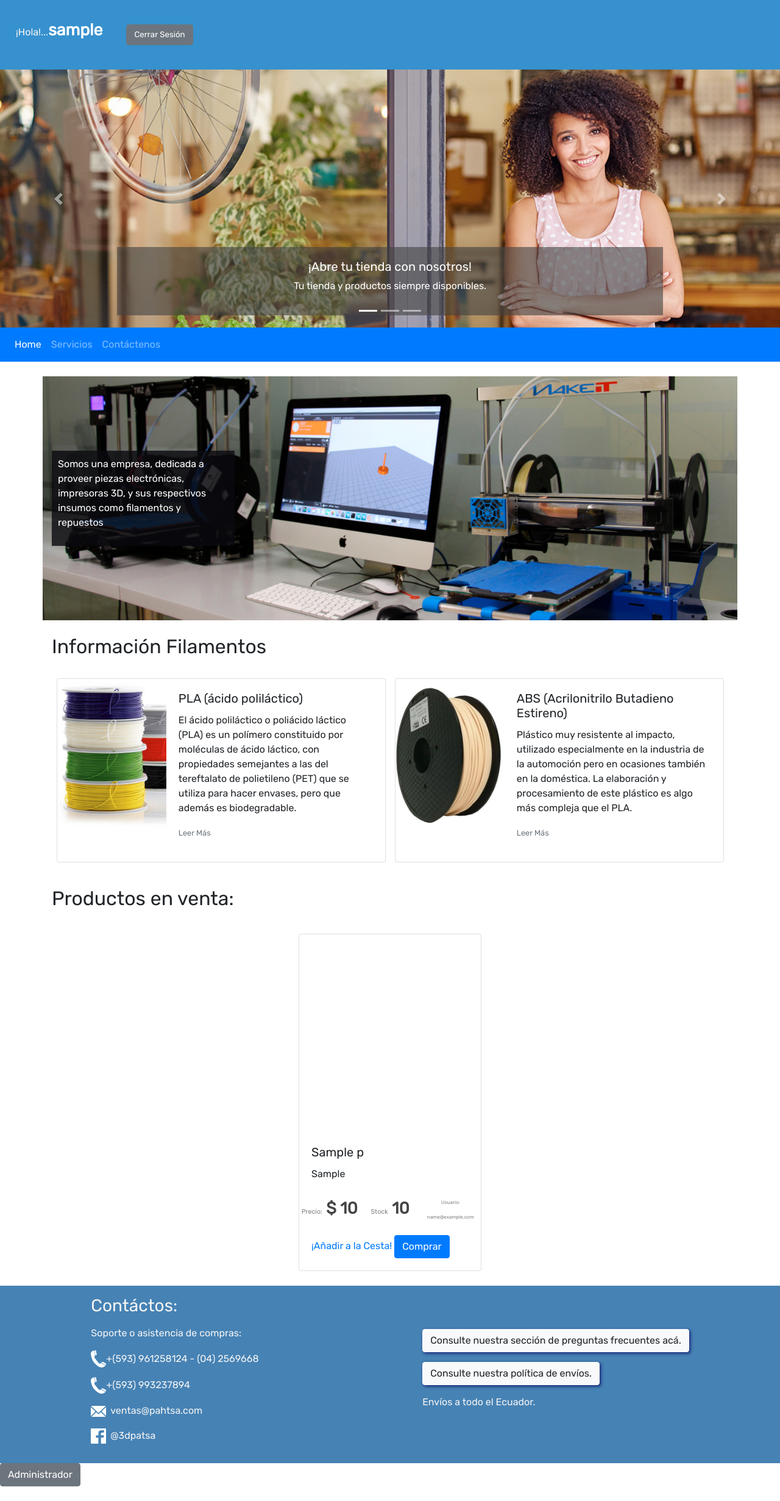
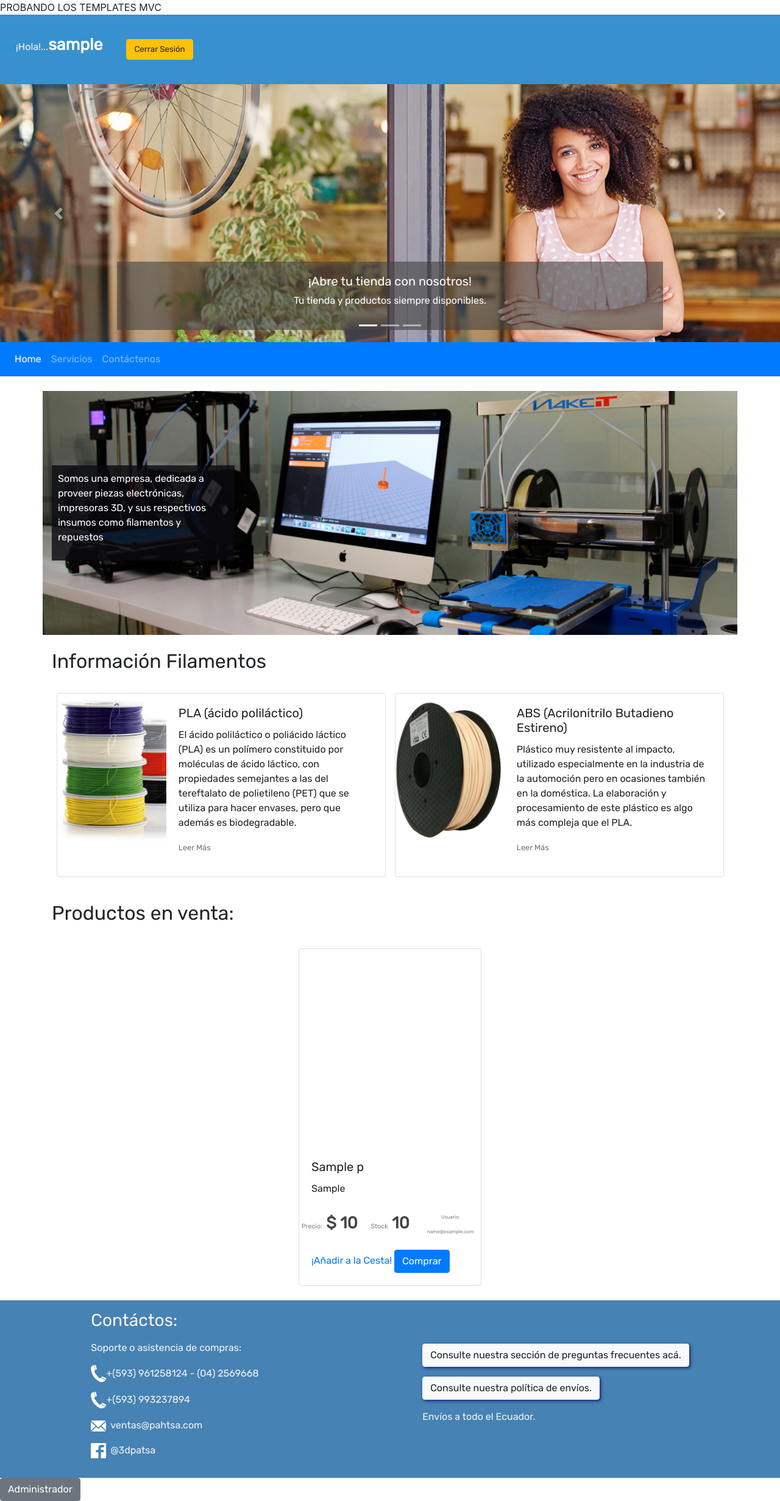
Before and after one commit to andrenimacion/pahtsa, a PHP site: page / in a window 1280 px wide. Shown: the whole page at 61% size. Before the commit the page ends 2437 px from the top, so only its background shows below. Run offline with PHP 8.4, Linux system fonts and the light colour scheme; the visitor is signed in with stand-in values (Sample User, id 1); tables that the repository leaves empty or names only in its code hold one stand-in row (values such as "Sample post"); some libraries are stand-ins or nearby versions.

Commit message:
se añadio modelo MVC

```diff
--- /dev/null
+++ b/controladores/templates.controls.php
@@ -0,0 +1,12 @@
+<?
+
+class controlTemplate{
+    /*esta funcion es pública por que la necesitare obtener
+    en otra página*/
+    public function template(){
+        include "views/templates.php";
+    }
+
+}
+
+?>
--- a/index.php
+++ b/index.php
@@ -1,12 +1,22 @@
 <!DOCTYPE html>
+
 <?php
+    /*MVC INICIO*/
+    require_once('controladores/templates.controls.php');
+    $plantilla = new controlTemplate();
+    $plantilla -> template();
+    /*MVC FIN*/
+
     session_start();
     $usuario = $_SESSION['username'];
     echo "<script>";
     echo "var_a = '$usuario'";
     echo "</script>";
+
 ?>
+
 <html lang="en">
+
 <head>
     <meta charset="UTF-8">
     <meta name="viewport" content="width=device-width, initial-scale=1.0">
@@ -17,12 +27,13 @@
     <link rel="stylesheet" href="https://stackpath.bootstrapcdn.com/bootstrap/4.3.1/css/bootstrap.min.css" integrity="sha384-ggOyR0iXCbMQv3Xipma34MD+dH/1fQ784/j6cY/iJTQUOhcWr7x9JvoRxT2MZw1T" crossorigin="anonymous">
     <script src="node_modules/lib/anime.min.js"></script>
 </head>
+
 <body>
     <div class="container-fluid p-3" id="menUp">
         <p style="margin-left: 10px;">¡Hola!...<?php echo '<strong style="color:white;">'.$usuario.'</strong>'; ?></p>
         <div id="supraMenu" class="container-fluid p-4"><a href="user_php/entrar.php" id="inSes" class="workMen" style="margin-left: 10px;">Iniciar Sesi&oacuten |</a>
             <a href="#" id="Reg" class="btn btn-primary" data-toggle="modal" data-target="#exampleModal" class="workMen" style="margin-left: 10px;">Registrarse</a>
-            <a href="cerrar_sesion.php" style="margin-left:15px; font-size:10pt;" id="cerSes" class="btn btn-secondary" style="margin-left: 10px;">Cerrar Sesi&oacuten</a>
+            <a href="cerrar_sesion.php" style="margin-left:15px; font-size:10pt;" id="cerSes" class="btn btn-warning" style="margin-left: 10px;">Cerrar Sesi&oacuten</a>
         </div>
     </div>
     <?php require_once('./modules_php/banner.php'); ?>
@@ -40,7 +51,9 @@
     </script>
     <a href="productSign.php" class="btn btn-secondary">Administrador</a>
 </body>
+
 <script src="https://code.jquery.com/jquery-3.3.1.slim.min.js" integrity="sha384-q8i/X+965DzO0rT7abK41JStQIAqVgRVzpbzo5smXKp4YfRvH+8abtTE1Pi6jizo" crossorigin="anonymous"></script>
 <script src="https://cdnjs.cloudflare.com/ajax/libs/popper.js/1.14.7/umd/popper.min.js" integrity="sha384-UO2eT0CpHqdSJQ6hJty5KVphtPhzWj9WO1clHTMGa3JDZwrnQq4sF86dIHNDz0W1" crossorigin="anonymous"></script>
 <script src="https://stackpath.bootstrapcdn.com/bootstrap/4.3.1/js/bootstrap.min.js" integrity="sha384-JjSmVgyd0p3pXB1rRibZUAYoIIy6OrQ6VrjIEaFf/nJGzIxFDsf4x0xIM+B07jRM" crossorigin="anonymous"></script>
+
 </html>
--- /dev/null
+++ b/views/templates.php
@@ -0,0 +1,3 @@
+<?
+    echo "PROBANDO LOS TEMPLATES MVC";
+?>
```
